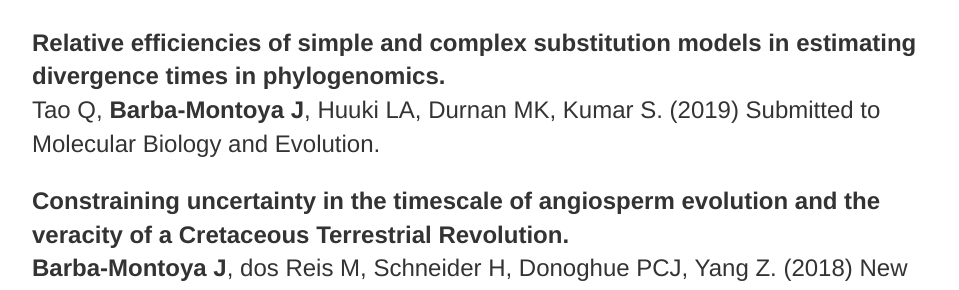
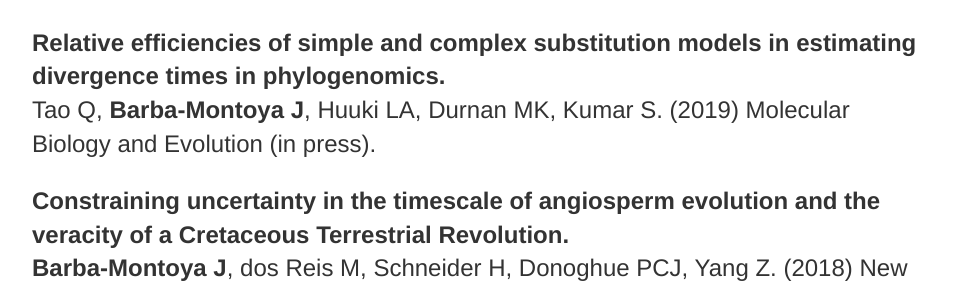
Before and after one commit to josebarbamontoya/josebarbamontoya.github.io, a Jekyll site: the page built from research/index.html, in a window 1280 px wide. Shown: the part 535-825 px from the top of the page, without its empty margins (160-1119 px from the left). Built offline with Jekyll 4.4.1, drawn with Linux system fonts in a browser that asks for light colours.

Commit message:
Update index.html

```diff
--- a/research/index.html
+++ b/research/index.html
@@ -11,7 +11,7 @@
 <b>Barba-Montoya J</b>, Tao Q, Kumar S. Manuscript in preparation (soon to be submitted to BMC Evolutionary Biology).
 
 <p><b>Relative efficiencies of simple and complex substitution models in estimating divergence times in phylogenomics.</b><br>
-Tao Q, <b>Barba-Montoya J</b>, Huuki LA, Durnan MK, Kumar S. (2019) Submitted to Molecular Biology and Evolution.
+Tao Q, <b>Barba-Montoya J</b>, Huuki LA, Durnan MK, Kumar S. (2019) Molecular Biology and Evolution (in press).
 
 <p><b>Constraining uncertainty in the timescale of angiosperm evolution and the veracity of a Cretaceous Terrestrial Revolution.</b><br>
 <b>Barba-Montoya J</b>, dos Reis M, Schneider H, Donoghue PCJ, Yang Z. (2018) New Phytologist, 218: 819–834. <a href="https://nph.onlinelibrary.wiley.com/doi/abs/10.1111/nph.15011">DOI: 10.1111/nph.15011.</a>
```
